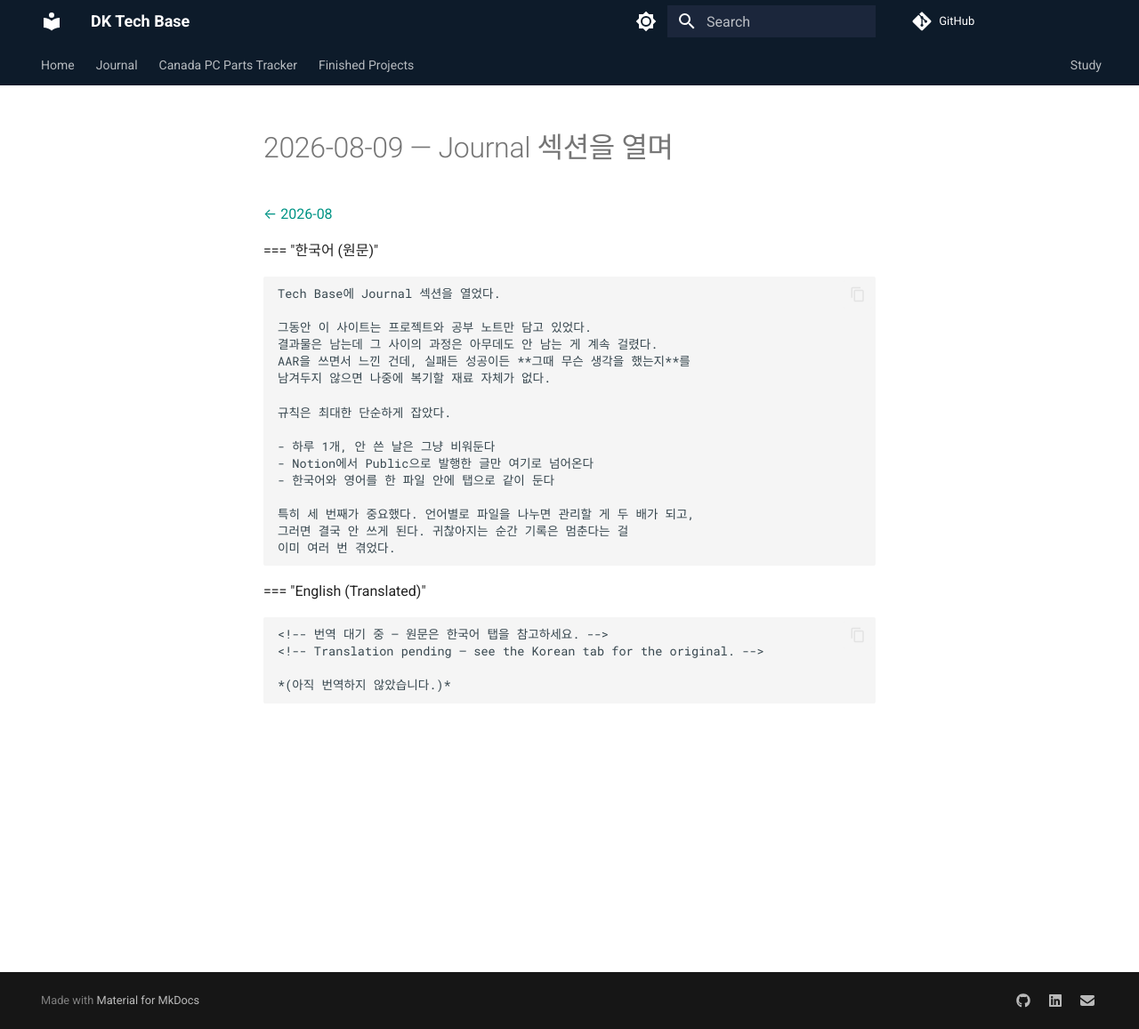
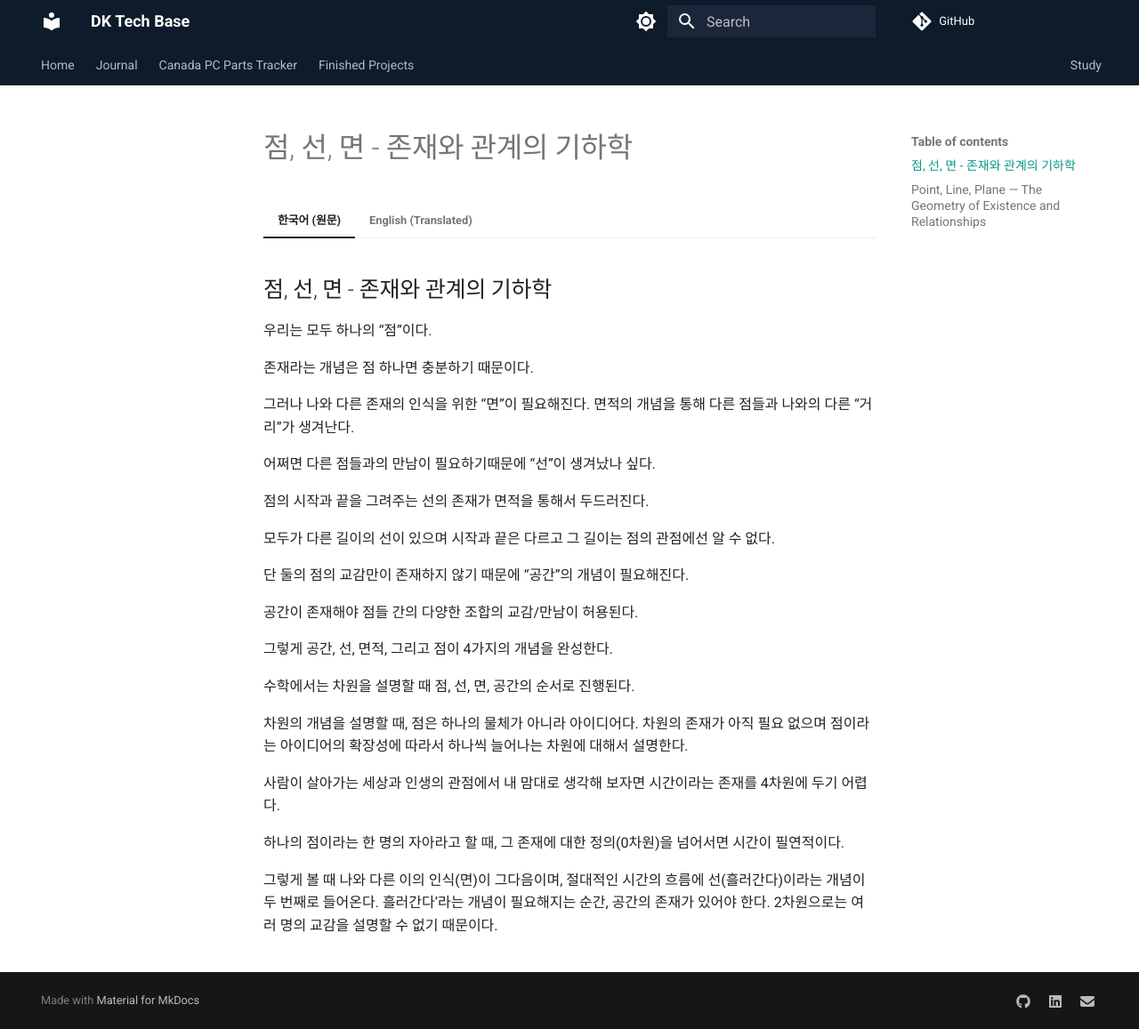
Before and after one commit to dkang919/tech-base, an MkDocs documentation site: the page built from docs/journal/2026/2026-08/2026-08-09.md, in a window 1280 px wide and 1157 px high. Shown: the whole window at 89% size. Built offline with MkDocs 1.6.1 and Material for MkDocs 9.7.7, drawn with Linux system fonts in a browser that asks for light colours; comment, search, counter and statistics services are not loaded.

Commit message:
docs(journal): first entry synced from Notion
Generated by tools/sync_journal.py from the Notion page with
Visibility=Public, replacing the placeholder entry that occupied this
date. Month index updated to the real title (index links are still
maintained by hand).

Co-Authored-By: Claude Opus 5 <noreply@anthropic.com>

```diff
--- a/docs/journal/2026/2026-08/2026-08-09.md
+++ b/docs/journal/2026/2026-08/2026-08-09.md
@@ -1,35 +1,65 @@
 ---
-title: "2026-08-09"
-date: 2026-08-09
+title: 점, 선, 면 - 존재와 관계의 기하학
+date: '2026-08-09'
 lang_original: ko
+notion_id: 3b787557-185e-800d-b17b-de49500ebc89
 ---
 
-# 2026-08-09 — Journal 섹션을 열며
+# 점, 선, 면 - 존재와 관계의 기하학
 
-[← 2026-08](index.md)
+/// tab | 한국어 (원문)
+## 점, 선, 면 - 존재와 관계의 기하학
 
-=== "한국어 (원문)"
+우리는 모두 하나의 “점”이다.
 
-    Tech Base에 Journal 섹션을 열었다.
+존재라는 개념은 점 하나면 충분하기 때문이다.
 
-    그동안 이 사이트는 프로젝트와 공부 노트만 담고 있었다.
-    결과물은 남는데 그 사이의 과정은 아무데도 안 남는 게 계속 걸렸다.
-    AAR을 쓰면서 느낀 건데, 실패든 성공이든 **그때 무슨 생각을 했는지**를
-    남겨두지 않으면 나중에 복기할 재료 자체가 없다.
+그러나 나와 다른 존재의 인식을 위한 “면”이 필요해진다. 면적의 개념을 통해 다른 점들과 나와의 다른 “거리”가 생겨난다.
 
-    규칙은 최대한 단순하게 잡았다.
+어쩌면 다른 점들과의 만남이 필요하기때문에 “선”이 생겨났나 싶다.
 
-    - 하루 1개, 안 쓴 날은 그냥 비워둔다
-    - Notion에서 Public으로 발행한 글만 여기로 넘어온다
-    - 한국어와 영어를 한 파일 안에 탭으로 같이 둔다
+점의 시작과 끝을 그려주는 선의 존재가 면적을 통해서 두드러진다.
 
-    특히 세 번째가 중요했다. 언어별로 파일을 나누면 관리할 게 두 배가 되고,
-    그러면 결국 안 쓰게 된다. 귀찮아지는 순간 기록은 멈춘다는 걸
-    이미 여러 번 겪었다.
+모두가 다른 길이의 선이 있으며 시작과 끝은 다르고 그 길이는 점의 관점에선 알 수 없다.
 
-=== "English (Translated)"
+단 둘의 점의 교감만이 존재하지 않기 때문에 “공간”의 개념이 필요해진다.
 
-    <!-- 번역 대기 중 — 원문은 한국어 탭을 참고하세요. -->
-    <!-- Translation pending — see the Korean tab for the original. -->
+공간이 존재해야 점들 간의 다양한 조합의 교감/만남이 허용된다.
 
-    *(아직 번역하지 않았습니다.)*
+그렇게 공간, 선, 면적, 그리고 점이 4가지의 개념을 완성한다.
+
+수학에서는 차원을 설명할 때 점, 선, 면, 공간의 순서로 진행된다.
+
+차원의 개념을 설명할 때, 점은 하나의 물체가 아니라 아이디어다. 차원의 존재가 아직 필요 없으며 점이라는 아이디어의 확장성에 따라서 하나씩 늘어나는 차원에 대해서 설명한다.
+
+사람이 살아가는 세상과 인생의 관점에서 내 맘대로 생각해 보자면 시간이라는 존재를 4차원에 두기 어렵다.
+
+하나의 점이라는 한 명의 자아라고 할 때, 그 존재에 대한 정의(0차원)을 넘어서면 시간이 필연적이다.
+
+그렇게 볼 때 나와 다른 이의 인식(면)이 그다음이며, 절대적인 시간의 흐름에 선(흘러간다)이라는 개념이 두 번째로 들어온다. 흘러간다’라는 개념이 필요해지는 순간, 공간의 존재가 있어야 한다. 2차원으로는 여러 명의 교감을 설명할 수 없기 때문이다.
+///
+
+/// tab | English (Translated)
+## Point, Line, Plane — The Geometry of Existence and Relationships
+
+We are all a single point.
+Because to define existence, a single “point” is enough.
+However, a “plane” becomes necessary to perceive beings other than myself. Through the concept of an area, a distinct "distance" emerges between myself and other points.
+
+Perhaps "lines" came into being because we needed to encounter these other points.
+The existence of a line, which draws a point's beginning and end, stands out through the plane.
+Everyone possesses a line of a different length; their beginnings and ends are all different, and from the perspective of a point, that length cannot be known.
+
+Because communion does not exist exclusively between just two points, the concept of "space" is required.
+Only when space exists can various combinations of connections and encounters among points be permitted.
+In this way, space, line, area, and point complete the four concepts.
+
+In mathematics, when explaining dimensions, the progression follows the order of point, line, plane, and space.
+When explaining the concept of dimension, a point is not a physical object, but an idea. The existence of dimension is not yet needed, and dimensions are explained as increasing one by one based on the expandability of the idea of a point.
+
+But if I were to think about it freely from the perspective of human life and the world we live in, it is difficult to place time in the 4th dimension.
+If we consider a single point as a single ego, the moment it transcends the mere definition of its existence (0-dimension), time becomes inevitable.
+
+Viewed in this light, the perception of another (the plane) comes next, and the concept of a line (flowing) upon the absolute passage of time enters second.
+The moment the concept of "flowing" becomes necessary, the existence of space must be present. This is because a 2-dimensional plane cannot explain the communion of multiple beings.
+///
```
Also changed, not shown: docs/journal/2026/2026-08/index.md (+1 -1 lines).
